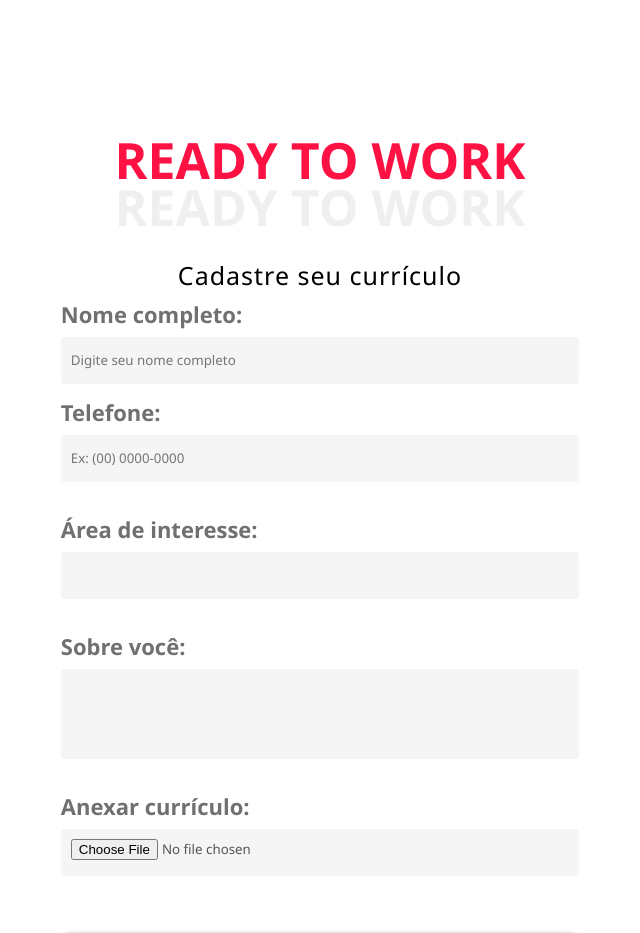
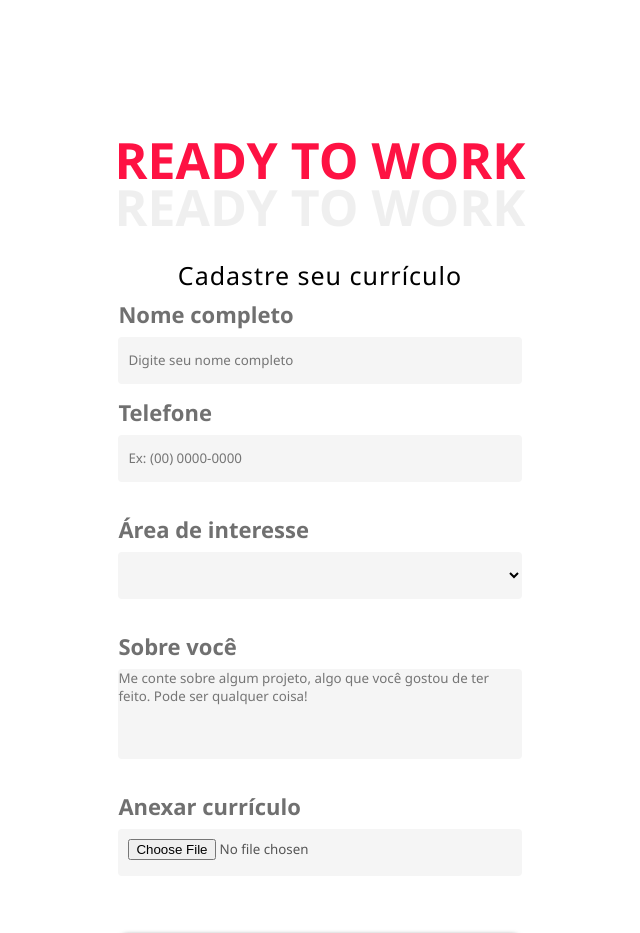
Before and after one commit to EdsonMateus1/projeto_ccr, a Vue app: page /curriculo in a window 1280 px wide. Shown: the top 933 px of the page, without its empty margins (0-640 px from the left). Built offline with nearby package versions, Linux system fonts and the light colour scheme; what @jeremyhamm/vue-slider would draw is missing.

Commit message:
commit10

```diff
--- a/src/components/Menu.vue
+++ b/src/components/Menu.vue
@@ -4,7 +4,7 @@
       <span>Home</span>
     </a>
     <a id="curriculo" href="/curriculo">
-      <span>curriculo</span>
+      <span>Currículo</span>
     </a>
     <a id="Oportunidades" href="/home">
       <span>Oportunidades</span>
--- a/src/views/Curriculo.vue
+++ b/src/views/Curriculo.vue
@@ -6,30 +6,56 @@
     <h2 class="sub-title">Cadastre seu currículo</h2>
 
     <form class="container-form">
-
       <div class="item-form">
-        <label class="label" for="name">Nome completo:</label>
-        <input v-model="text" class="input" name="name" type="text" placeholder="Digite seu nome completo" required />
+        <label class="label" for="name">Nome completo</label>
+        <input
+          v-model="text"
+          class="input"
+          name="name"
+          type="text"
+          placeholder="Digite seu nome completo"
+          required
+        />
       </div>
 
       <div class="item-form espaco-container">
-        <label class="label" for="telefone">Telefone:</label>
-        <input v-model="tel" class="input" name="name" type="tel" placeholder="Ex: (00) 0000-0000" required />
+        <label class="label" for="telefone">Telefone</label>
+        <input
+          v-model="tel"
+          class="input"
+          name="name"
+          type="tel"
+          placeholder="Ex: (00) 0000-0000"
+          required
+        />
       </div>
 
       <div class="item-form espaco-container">
-        <label class="label" for="area-interesse">Área de interesse:</label>
-        <input v-model="text" class="input" name="name" type="text" required />
+        <label class="label" for="area-interesse"> Área de interesse </label>
+        <select v-model="text" class="input" name="name" type="text" required>
+          <option value="Tecnologia">Tecnologia</option>
+          <option value="Negocios">Negócios</option>
+          <option value="Negocios">Marketing</option>
+        </select>
       </div>
 
       <div class="item-form espaco-container">
-        <label class="label" for="msg">Sobre você:</label>
-        <textarea style="resize: none" v-model="text" class="msg" name="mensagem" id="msg"  rows="5" required></textarea>
+        <label class="label" for="msg">Sobre você</label>
+        <textarea
+          style="resize: none"
+          v-model="text"
+          class="msg"
+          name="mensagem"
+          id="msg"
+          rows="5"
+          placeholder="Me conte sobre algum projeto, algo que você gostou de ter feito. Pode ser qualquer coisa!"
+          required
+        ></textarea>
       </div>
 
       <div class="item-form espaco-container">
-        <label class="label" for="anexar-curriculo">Anexar currículo:</label>
-        <input  class="input" name="name" type="file" required/>
+        <label class="label" for="anexar-curriculo">Anexar currículo</label>
+        <input class="input" name="name" type="file" required />
       </div>
 
       <button class="button-login" type="submit">Enviar</button>
@@ -49,7 +75,6 @@ export default {};
   align-items: center;
   font-family: "Segoe UI", Tahoma, Geneva, Verdana, sans-serif;
 }
-
 
 .title {
   margin-top: 20px;
@@ -81,7 +106,7 @@ export default {};
 }
 
 .container-form {
-  width: 90%;
+  width: 70%;
   display: flex;
   flex-direction: column;
   margin-top: 1em;
@@ -97,7 +122,7 @@ export default {};
 }
 
 .msg {
-   border: none;
+  border: none;
   background-color: #f5f5f5;
   border-radius: 4px;
 }
@@ -123,7 +148,7 @@ export default {};
   padding: 15px;
   border: none;
   margin-top: 1.4em;
-  width: 75%;
+  width: 55%;
   margin-top: 40px;
   border-radius: 10px;
   background-color: #fe1243;
@@ -131,6 +156,7 @@ export default {};
   font-size: 20px;
   box-shadow: 0px 0px 5px 0px rgba(0, 0, 0, 0.6);
   font-weight: bold;
+  margin-bottom: 40px;
 }
 
 @media only screen and (min-width: 700px) and (max-width: 1200px) {
@@ -163,7 +189,6 @@ export default {};
 }
 
 @media (min-width: 1024px) {
-
   .container-page-login {
     margin-top: 10%;
     margin-right: 50%;
--- a/src/views/Home.vue
+++ b/src/views/Home.vue
@@ -28,9 +28,9 @@
           </div>
         </div>
         <div class="card-conted">
-          <h3 class="title-card">Grupos de estudos</h3>
-          <span class="description-card">Descubra bibliotexas para estudo,</span>
-          <span class="description-card">grupos para te incentivar a ir mais longe!</span>
+          <h3 class="title-card">Estudos</h3>
+          <span class="description-card">Descubra cursos essenciais </span>
+          <span class="description-card">para inserção ao mercado!</span>
         </div>
       </div>
 
@@ -42,9 +42,13 @@
         </div>
         <div class="card-conted">
           <h3 class="title-card">Vagas</h3>
-          <span class="description-card">Descubra vagas de emprego de acordo,</span>
-          <span class="description-card">com sue desempenho,você tera mais</span>
-          <span class="description-card">chances de ser entrevistado!</span>
+          <span class="description-card"
+            >Descubra vagas de emprego e de acordo</span
+          >
+          <span class="description-card">
+            com seu desempenho, você terá mais</span
+          >
+          <span class="description-card"> chances de ser entrevistado!</span>
         </div>
       </div>
 
@@ -56,7 +60,9 @@
         </div>
         <div class="card-conted">
           <h3 class="title-card">Projetos sociais</h3>
-          <span class="description-card">Pratique atividade fisicas,apoie causas e,</span>
+          <span class="description-card"
+            >Pratique atividade fisicas,apoie causas e,</span
+          >
           <span class="description-card">esteja em constante evolucao!</span>
         </div>
       </div>
@@ -73,17 +79,17 @@
         <h2>e publique suas notas!</h2>
       </div>
       <p>
-        "Daqui 20 ou 30 anos, as coisas que você não fez irão te decepcionar muito mais do
-        que aquelas que fez. <br />Portanto, corte as suas amarras e explore o universo de
-        possibilidades que lhe cercam."
+        "Daqui 20 ou 30 anos, as coisas que você não fez irão te decepcionar
+        muito mais do que aquelas que fez. <br />Portanto, corte as suas amarras
+        e explore o universo de possibilidades que lhe cercam."
       </p>
     </section>
 
     <div class="quebra">
       <blockquote class="quote-externo container">
         <p>
-          "Cada sonho que você deixa para trás é um pedaço do seu futuro que deixa de
-          existir."
+          "Cada sonho que você deixa para trás é um pedaço do seu futuro que
+          deixa de existir."
         </p>
         <cite>STEVE JOBS</cite>
       </blockquote>
@@ -95,8 +101,8 @@
           <div class="grid-8 footer_historia">
             <h3>Nossa História</h3>
             <p>
-              Lorem ipsum dolor, sit amet consectetur adipisicing elit. Ab ea, tempora
-              itaque laboriosam impedit tenetur.
+              Lorem ipsum dolor, sit amet consectetur adipisicing elit. Ab ea,
+              tempora itaque laboriosam impedit tenetur.
             </p>
           </div>
 
@@ -287,11 +293,6 @@ export default {
   }
   .card {
     width: 90%;
-  }
-}
-
-@media only screen and (max-width: 900px) {
-  .card {
   }
 }
 
```
